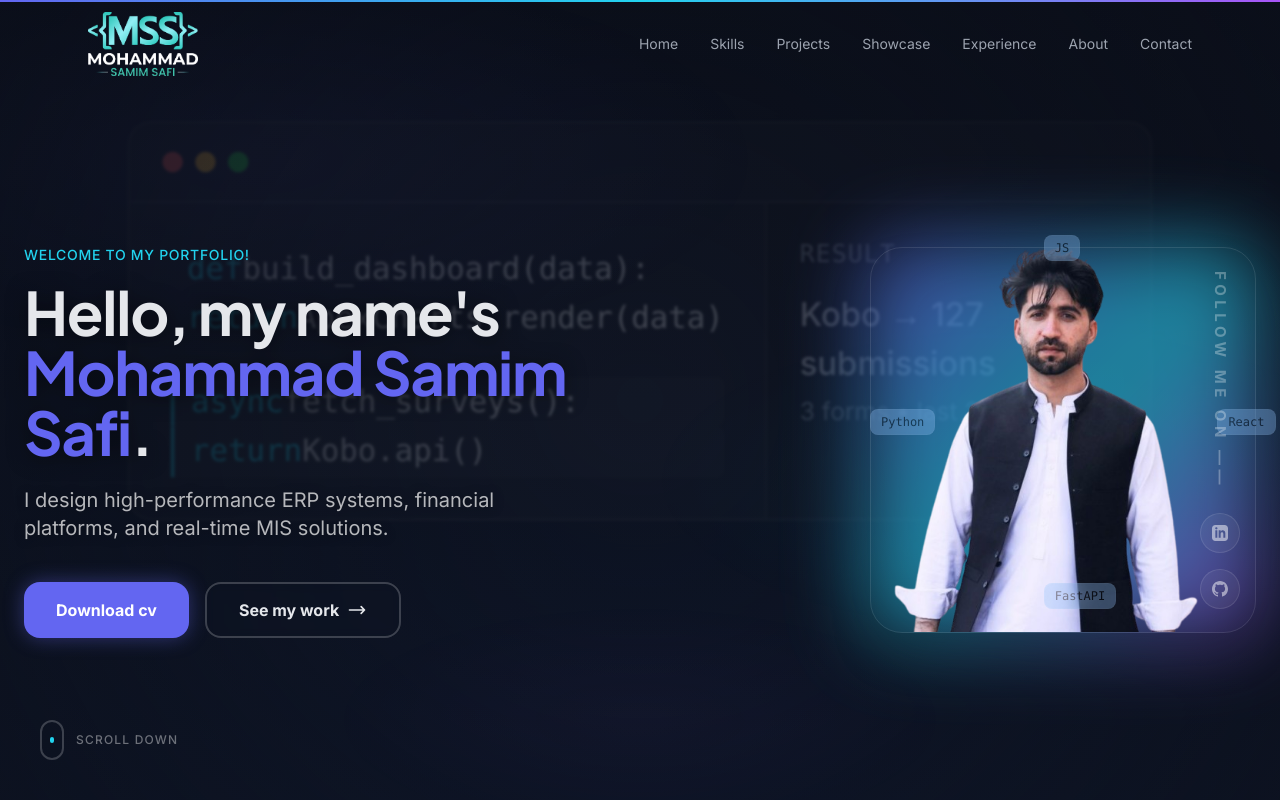
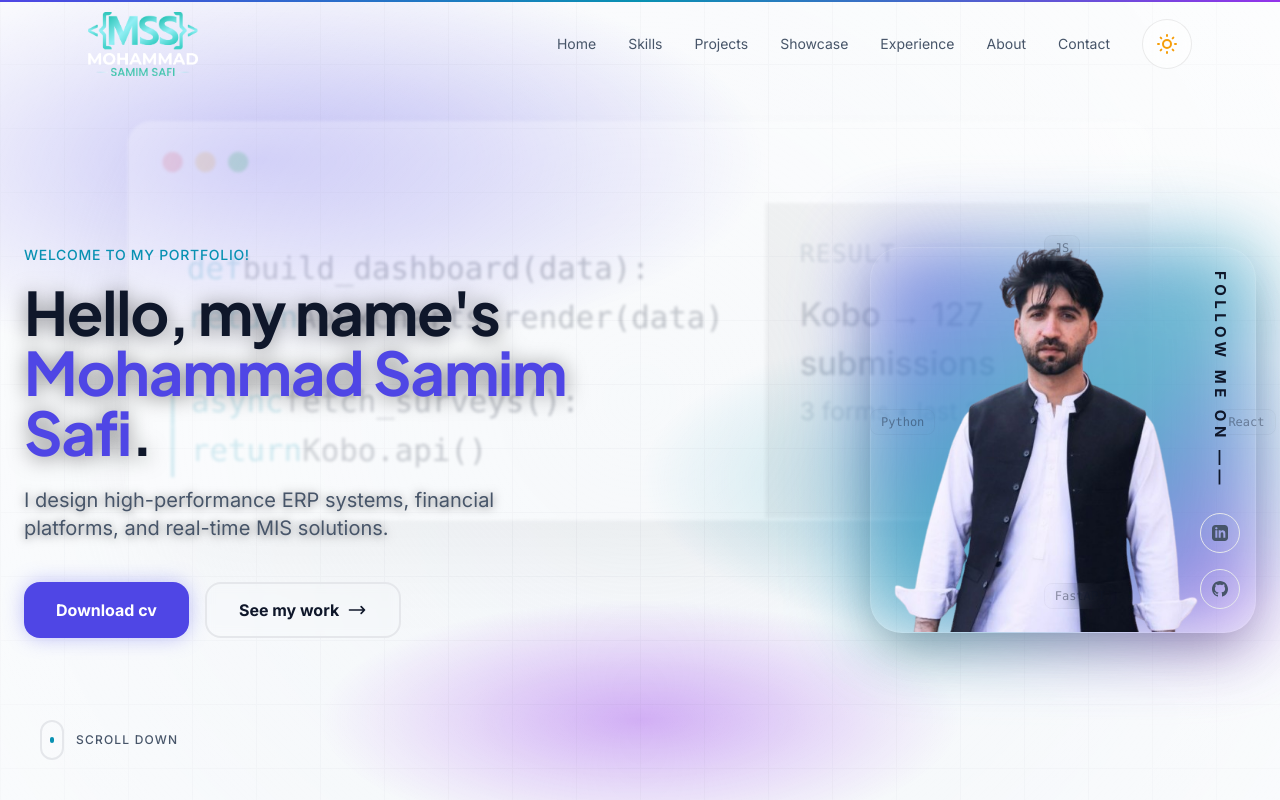
Before and after one commit to SamimSafi/profile, a React (Vite) app: page / in a window 1280 px wide. Shown: the top 800 px of the page. Built offline with nearby package versions, Linux system fonts and the light colour scheme.

Commit message:
added dark and light mode

```diff
--- /dev/null
+++ b/src/components/ThemeToggle.tsx
@@ -0,0 +1,62 @@
+import { motion } from 'framer-motion';
+import { useTheme } from '../hooks/useTheme';
+
+export const ThemeToggle = () => {
+  const { theme, toggleTheme } = useTheme();
+
+  return (
+    <motion.button
+      whileHover={{ scale: 1.1 }}
+      whileTap={{ scale: 0.9 }}
+      onClick={toggleTheme}
+      className="p-3 rounded-full glass hover:bg-white/10 dark:hover:bg-white/5 transition-colors"
+      aria-label="Toggle theme"
+    >
+      <div className="relative w-6 h-6">
+        {/* Sun Icon */}
+        <motion.svg
+          initial={false}
+          animate={{
+            scale: theme === 'light' ? 1 : 0,
+            rotate: theme === 'light' ? 0 : 90,
+            opacity: theme === 'light' ? 1 : 0,
+          }}
+          transition={{ duration: 0.3 }}
+          className="absolute inset-0 text-amber-500"
+          fill="none"
+          viewBox="0 0 24 24"
+          stroke="currentColor"
+          strokeWidth={2}
+        >
+          <path
+            strokeLinecap="round"
+            strokeLinejoin="round"
+            d="M12 3v1m0 16v1m9-9h-1M4 12H3m15.364-6.364l-.707.707M6.343 17.657l-.707.707m12.728 0l-.707-.707M6.343 6.343l-.707-.707M12 8a4 4 0 100 8 4 4 0 000-8z"
+          />
+        </motion.svg>
+
+        {/* Moon Icon */}
+        <motion.svg
+          initial={false}
+          animate={{
+            scale: theme === 'dark' ? 1 : 0,
+            rotate: theme === 'dark' ? 0 : -90,
+            opacity: theme === 'dark' ? 1 : 0,
+          }}
+          transition={{ duration: 0.3 }}
+          className="absolute inset-0 text-blue-400"
+          fill="none"
+          viewBox="0 0 24 24"
+          stroke="currentColor"
+          strokeWidth={2}
+        >
+          <path
+            strokeLinecap="round"
+            strokeLinejoin="round"
+            d="M20.354 15.354A9 9 0 018.646 3.646 9.003 9.003 0 0012 21a9.003 9.003 0 008.354-5.646z"
+          />
+        </motion.svg>
+      </div>
+    </motion.button>
+  );
+};
--- a/src/components/layout/Background.tsx
+++ b/src/components/layout/Background.tsx
@@ -11,9 +11,9 @@ export function Background({ children }: BackgroundProps) {
           className="absolute inset-0 opacity-50"
           style={{
             background: `
-              radial-gradient(ellipse 80% 50% at 20% 20%, rgba(99, 102, 241, 0.15) 0%, transparent 50%),
-              radial-gradient(ellipse 60% 40% at 80% 60%, rgba(34, 211, 238, 0.1) 0%, transparent 50%),
-              radial-gradient(ellipse 50% 30% at 50% 90%, rgba(168, 85, 247, 0.08) 0%, transparent 50%)
+              radial-gradient(ellipse 80% 50% at 20% 20%, var(--primary) 0%, transparent 50%),
+              radial-gradient(ellipse 60% 40% at 80% 60%, var(--accent) 0%, transparent 50%),
+              radial-gradient(ellipse 50% 30% at 50% 90%, var(--highlight) 0%, transparent 50%)
             `,
           }}
         />
@@ -22,8 +22,8 @@ export function Background({ children }: BackgroundProps) {
           className="absolute inset-0 opacity-[0.03]"
           style={{
             backgroundImage: `
-              linear-gradient(rgba(255,255,255,0.1) 1px, transparent 1px),
-              linear-gradient(90deg, rgba(255,255,255,0.1) 1px, transparent 1px)
+              linear-gradient(var(--text) 1px, transparent 1px),
+              linear-gradient(90deg, var(--text) 1px, transparent 1px)
             `,
             backgroundSize: '64px 64px',
           }}
--- a/src/components/layout/Navbar.tsx
+++ b/src/components/layout/Navbar.tsx
@@ -1,6 +1,7 @@
 import { useState, useEffect } from 'react'
 import { motion, AnimatePresence } from 'framer-motion'
 import { IconMenu, IconX } from '@/components/ui/Icons'
+import { ThemeToggle } from '../ThemeToggle'
 import logo from '@/assets/samimsafi.png'
 
 const navLinks = [
@@ -30,7 +31,7 @@ export function Navbar() {
       transition={{ duration: 0.4 }}
       className={`fixed left-0 right-0 top-0 z-50 border-b transition-all duration-300 ${
         scrolled
-          ? 'border-white/[0.08] bg-[rgba(11,15,26,0.8)] backdrop-blur-xl'
+          ? 'border-[var(--glass-border)] bg-[var(--bg)]/80 backdrop-blur-xl'
           : 'border-transparent bg-transparent'
       }`}
     >
@@ -52,16 +53,20 @@ export function Navbar() {
               {label}
             </a>
           ))}
+          <ThemeToggle />
         </nav>
 
+        <div className="flex items-center gap-4 md:hidden">
+          <ThemeToggle />
           <button
             type="button"
             onClick={() => setOpen((o) => !o)}
-          className="flex h-10 w-10 items-center justify-center rounded-lg text-[var(--text)] md:hidden"
+            className="flex h-10 w-10 items-center justify-center rounded-lg text-[var(--text)]"
             aria-label={open ? 'Close menu' : 'Open menu'}
           >
             {open ? <IconX size={24} /> : <IconMenu size={24} />}
           </button>
+        </div>
       </div>
 
       <AnimatePresence>
--- a/src/components/ui/HeroCodeBlock.tsx
+++ b/src/components/ui/HeroCodeBlock.tsx
@@ -3,12 +3,12 @@ import { motion, AnimatePresence } from 'framer-motion'
 
 type Run = 'build_dashboard' | 'fetch_surveys' | null
 
-const EDITOR_BG = '#1a1e29'
+const EDITOR_BG = 'var(--editor-bg)'
 const DOT_RED = '#ff5f56'
 const DOT_ORANGE = '#ffbd2e'
 const DOT_GREEN = '#27c93f'
-const KEYWORD = '#22d3ee'
-const TEXT = '#e5e7eb'
+const KEYWORD = 'var(--accent)'
+const TEXT = 'var(--text)'
 
 const LINES = [
   { id: 'l1', fn: 'build_dashboard' as const, raw: 'def build_dashboard(data):' },
--- /dev/null
+++ b/src/hooks/useTheme.tsx
@@ -0,0 +1,43 @@
+import { createContext, useContext, useEffect, useState } from 'react';
+
+type Theme = 'light' | 'dark';
+
+interface ThemeContextType {
+  theme: Theme;
+  toggleTheme: () => void;
+}
+
+const ThemeContext = createContext<ThemeContextType | undefined>(undefined);
+
+export const ThemeProvider = ({ children }: { children: React.ReactNode }) => {
+  const [theme, setTheme] = useState<Theme>(() => {
+    const saved = localStorage.getItem('theme');
+    if (saved === 'light' || saved === 'dark') return saved;
+    return window.matchMedia('(prefers-color-scheme: dark)').matches ? 'dark' : 'light';
+  });
+
+  useEffect(() => {
+    const root = window.document.documentElement;
+    root.classList.remove('light', 'dark');
+    root.classList.add(theme);
+    localStorage.setItem('theme', theme);
+  }, [theme]);
+
+  const toggleTheme = () => {
+    setTheme((prev) => (prev === 'light' ? 'dark' : 'light'));
+  };
+
+  return (
+    <ThemeContext.Provider value={{ theme, toggleTheme }}>
+      {children}
+    </ThemeContext.Provider>
+  );
+};
+
+export const useTheme = () => {
+  const context = useContext(ThemeContext);
+  if (context === undefined) {
+    throw new Error('useTheme must be used within a ThemeProvider');
+  }
+  return context;
+};
--- a/src/main.tsx
+++ b/src/main.tsx
@@ -2,6 +2,7 @@ import { StrictMode } from 'react'
 import { createRoot } from 'react-dom/client'
 import { BrowserRouter } from 'react-router-dom'
 import App from './App'
+import { ThemeProvider } from './hooks/useTheme'
 import './styles/globals.css'
 
 // Vite's BASE_URL matches the `base` in vite.config ('' for /, or e.g. '/profile/' for GH Pages).
@@ -12,7 +13,9 @@ const basename = base === '/' ? '/' : base.replace(/\/$/, '')
 createRoot(document.getElementById('root')!).render(
   <StrictMode>
     <BrowserRouter basename={basename}>
-      <App />
+      <ThemeProvider>
+        <App />
+      </ThemeProvider>
     </BrowserRouter>
   </StrictMode>
 )
--- a/src/sections/About.tsx
+++ b/src/sections/About.tsx
@@ -49,7 +49,7 @@ export function About() {
                   background: `linear-gradient(135deg, var(--primary) 0%, var(--accent) 50%, var(--highlight) 100%)`,
                 }}
               />
-              <div className="relative overflow-hidden rounded-[2rem] border border-white/10 shadow-2xl">
+              <div className="relative overflow-hidden rounded-[2rem] border border-[var(--glass-border)] shadow-2xl">
                 <img src={profileImg} alt="" className="h-64 w-64 object-cover sm:h-72 sm:w-72" />
               </div>
             </div>
@@ -57,7 +57,7 @@ export function About() {
         </div>
 
         {/* Tech stack at the end */}
-        <div className="mt-12 flex flex-wrap gap-2 border-t border-white/5 pt-8">
+        <div className="mt-12 flex flex-wrap gap-2 border-t border-[var(--glass-border)] pt-8">
           {about.techStack
             .filter((t) => !['React', 'TypeScript'].includes(t))
             .map((t, i) => (
@@ -67,7 +67,7 @@ export function About() {
                 whileInView={{ opacity: 1, scale: 1 }}
                 viewport={{ once: true }}
                 transition={{ duration: 0.25, delay: i * 0.03 }}
-                className="rounded-lg border border-white/10 bg-white/[0.03] px-3 py-2 text-sm text-[var(--text)]"
+                className="rounded-lg border border-[var(--glass-border)] bg-[var(--text)]/[0.03] px-3 py-2 text-sm text-[var(--text)]"
               >
                 {t}
               </motion.span>
--- a/src/sections/Hero.tsx
+++ b/src/sections/Hero.tsx
@@ -44,7 +44,7 @@ export function Hero() {
       </div>
 
       {/* Vignette overlay to darken edges and center the text focus */}
-      <div className="pointer-events-none absolute inset-0 z-0 bg-[radial-gradient(circle_at_center,transparent_0%,rgba(11,15,26,0.6)_100%)]" />
+      <div className="pointer-events-none absolute inset-0 z-0 bg-[radial-gradient(circle_at_center,transparent_0%,var(--hero-vignette)_100%)] transition-colors duration-300" />
 
       {/* Left: badge, name, typewriter, CTAs */}
       <div className="relative z-10 max-w-xl md:flex-1">
@@ -68,7 +68,7 @@ export function Hero() {
           initial={{ opacity: 0, y: 14 }}
           animate={{ opacity: 1, y: 0 }}
           transition={{ duration: 0.4, delay: 0.16 }}
-          className="mt-6 max-w-lg text-lg leading-relaxed text-white/70 drop-shadow-[0_1px_5px_rgba(0,0,0,0.5)] md:text-xl"
+          className="mt-6 max-w-lg text-lg leading-relaxed text-[var(--text-muted)] drop-shadow-[0_1px_5px_rgba(0,0,0,0.5)] md:text-xl"
         >
           {site.heroSentence.includes('real-time dashboards') ? (
             <>
@@ -95,7 +95,7 @@ export function Hero() {
           </a>
           <a
             href="#projects"
-            className="flex h-14 items-center rounded-2xl border-2 border-white/20 bg-transparent px-8 font-bold text-[var(--text)] backdrop-blur-sm transition hover:bg-white/[0.05] hover:border-white/40 group"
+            className="flex h-14 items-center rounded-2xl border-2 border-[var(--text-muted)]/20 bg-transparent px-8 font-bold text-[var(--text)] backdrop-blur-sm transition hover:bg-[var(--text)]/[0.05] hover:border-[var(--text-muted)]/40 group"
           >
             See my work
             <svg
@@ -122,7 +122,7 @@ export function Hero() {
         transition={{ delay: 1, duration: 1 }}
         className="absolute bottom-10 left-6 hidden items-center gap-3 md:flex lg:left-10"
       >
-        <div className="flex h-10 w-6 justify-center rounded-full border-2 border-white/20 p-1">
+        <div className="flex h-10 w-6 justify-center rounded-full border-2 border-[var(--text-muted)]/20 p-1">
           <motion.div
             animate={{
               y: [0, 12, 0],
@@ -135,10 +135,11 @@ export function Hero() {
             className="h-1.5 w-1 rounded-full bg-[var(--accent)]"
           />
         </div>
-        <span className="text-xs font-medium uppercase tracking-widest text-white/40">
+        <span className="text-xs font-medium uppercase tracking-widest text-[var(--text-muted)]">
           Scroll down
         </span>
       </motion.div>
+
 
       {/* Right: profile */}
       <motion.div
@@ -180,7 +181,7 @@ export function Hero() {
                   initial={{ opacity: 0, scale: 0.8 }}
                   animate={{ opacity: 0.4, scale: 1 }}
                   transition={{ duration: 0.5, delay: 0.4 + t.delay * 0.2 }}
-                  className="absolute hidden rounded-lg border border-white/10 bg-blue-300/80 px-2.5 py-1 font-mono text-xs text-black backdrop-blur-md md:block"
+                  className="absolute hidden rounded-lg border border-[var(--glass-border)] bg-[var(--bg-end)]/80 px-2.5 py-1 font-mono text-xs text-[var(--text)] backdrop-blur-md md:block"
                   style={{ left: `${x}%`, top: `${y}%`, transform: 'translate(-50%, -50%)' }}
                 >
                   {t.name}
@@ -199,7 +200,7 @@ export function Hero() {
         className="absolute right-6 top-50 z-20 hidden flex-col items-center gap-6 md:flex lg:right-10"
       >
         <span
-          className="text-[15px] font-bold uppercase tracking-[0.3em] text-white/30"
+          className="text-[15px] font-bold uppercase tracking-[0.3em] text-[var(--text-muted)]/40"
           style={{ writingMode: 'vertical-rl' }}
         >
           Follow me on ——
@@ -209,7 +210,7 @@ export function Hero() {
             href="http://linkedin.com/in/mohammad-samim-safi-6b9590155"
             target="_blank"
             rel="noreferrer"
-            className="flex h-10 w-10 items-center justify-center rounded-full bg-white/5 border border-white/10 text-white/50 transition hover:bg-[var(--primary)] hover:text-white hover:border-[var(--primary)] hover:shadow-glow"
+            className="flex h-10 w-10 items-center justify-center rounded-full bg-[var(--text)]/5 border border-[var(--text)]/10 text-[var(--text-muted)] transition hover:bg-[var(--primary)] hover:text-white hover:border-[var(--primary)] hover:shadow-glow"
           >
             <svg className="h-4 w-4" fill="currentColor" viewBox="0 0 24 24">
               <path d="M19 0h-14c-2.761 0-5 2.239-5 5v14c0 2.761 2.239 5 5 5h14c2.762 0 5-2.239 5-5v-14c0-2.761-2.238-5-5-5zm-11 19h-3v-11h3v11zm-1.5-12.268c-.966 0-1.75-.79-1.75-1.764s.784-1.764 1.75-1.764 1.75.79 1.75 1.764-.783 1.764-1.75 1.764zm13.5 12.268h-3v-5.604c0-3.368-4-3.113-4 0v5.604h-3v-11h3v1.765c1.396-2.586 7-2.777 7 2.476v6.759z" />
@@ -219,7 +220,7 @@ export function Hero() {
             href="https://github.com/samimsafi"
             target="_blank"
             rel="noreferrer"
-            className="flex h-10 w-10 items-center justify-center rounded-full bg-white/5 border border-white/10 text-white/50 transition hover:bg-[var(--primary)] hover:text-white hover:border-[var(--primary)] hover:shadow-glow"
+            className="flex h-10 w-10 items-center justify-center rounded-full bg-[var(--text)]/5 border border-[var(--text)]/10 text-[var(--text-muted)] transition hover:bg-[var(--primary)] hover:text-white hover:border-[var(--primary)] hover:shadow-glow"
           >
             <svg className="h-4 w-4" fill="currentColor" viewBox="0 0 24 24">
               <path d="M12 0c-6.626 0-12 5.373-12 12 0 5.302 3.438 9.8 8.207 11.387.599.111.793-.261.793-.577v-2.234c-3.338.726-4.033-1.416-4.033-1.416-.546-1.387-1.333-1.756-1.333-1.756-1.089-.745.083-.729.083-.729 1.205.084 1.839 1.237 1.839 1.237 1.07 1.834 2.807 1.304 3.492.997.107-.775.418-1.305.762-1.604-2.665-.305-5.467-1.334-5.467-5.931 0-1.311.469-2.381 1.236-3.221-.124-.303-.535-1.524.117-3.176 0 0 1.008-.322 3.301 1.23.957-.266 1.983-.399 3.003-.404 1.02.005 2.047.138 3.006.404 2.291-1.552 3.297-1.23 3.297-1.23.653 1.653.242 2.874.118 3.176.77.84 1.235 1.911 1.235 3.221 0 4.609-2.807 5.624-5.479 5.921.43.372.823 1.102.823 2.222v3.293c0 .319.192.694.801.576 4.765-1.589 8.199-6.086 8.199-11.386 0-6.627-5.373-12-12-12z" />
--- a/src/styles/globals.css
+++ b/src/styles/globals.css
@@ -4,6 +4,25 @@
 
 /* Dark futuristic UI – #0b0f1a → #0f172a, glassmorphism, indigo/cyan */
 :root {
+  /* Light mode variables */
+  --bg: #f8fafc;
+  --bg-end: #f1f5f9;
+  --card: rgba(0, 0, 0, 0.04);
+  --primary: #4f46e5;
+  --accent: #0891b2;
+  --highlight: #9333ea;
+  --text: #0f172a;
+  --text-muted: #475569;
+  --scrollbar-thumb: #cbd5e1;
+  --scrollbar-track: #f1f5f9;
+  --glass-border: rgba(0, 0, 0, 0.08);
+  --glass-bg: rgba(255, 255, 255, 0.6);
+  --editor-bg: #ffffff;
+  --hero-vignette: rgba(255, 255, 255, 0.6);
+}
+
+.dark {
+  /* Dark futuristic UI – #0b0f1a → #0f172a, glassmorphism, indigo/cyan */
   --bg: #0b0f1a;
   --bg-end: #0f172a;
   --card: rgba(255, 255, 255, 0.04);
@@ -14,6 +33,10 @@
   --text-muted: #9ca3af;
   --scrollbar-thumb: #374151;
   --scrollbar-track: #0b0f1a;
+  --glass-border: rgba(255, 255, 255, 0.08);
+  --glass-bg: rgba(255, 255, 255, 0.04);
+  --editor-bg: #1a1e29;
+  --hero-vignette: rgba(11, 15, 26, 0.6);
 }
 
 html {
@@ -27,17 +50,20 @@ body {
   background: linear-gradient(180deg, var(--bg) 0%, var(--bg-end) 100%);
   background-attachment: fixed;
   color: var(--text);
+  transition: background 0.3s ease, color 0.3s ease;
 }
 
 /* Glassmorphism – card with blur */
 .glass {
-  @apply border border-white/[0.08] backdrop-blur-xl;
-  background: rgba(255, 255, 255, 0.04);
+  @apply backdrop-blur-xl transition-all duration-300;
+  background: var(--glass-bg);
+  border: 1px solid var(--glass-border);
 }
 
 .glass-card {
-  @apply rounded-2xl border border-white/[0.08] backdrop-blur-xl;
-  background: rgba(255, 255, 255, 0.04);
+  @apply rounded-2xl backdrop-blur-xl transition-all duration-300;
+  background: var(--glass-bg);
+  border: 1px solid var(--glass-border);
 }
 
 /* Button glow (primary indigo) */
--- a/tailwind.config.js
+++ b/tailwind.config.js
@@ -1,5 +1,6 @@
 /** @type {import('tailwindcss').Config} */
 export default {
+  darkMode: 'class',
   content: ['./index.html', './src/**/*.{js,ts,jsx,tsx}'],
   theme: {
     extend: {
@@ -9,13 +10,13 @@ export default {
         heading: ['Plus Jakarta Sans', 'Space Grotesk', 'Inter', 'sans-serif'],
       },
       colors: {
-        bg: '#0b0f1a',
-        'bg-end': '#0f172a',
-        primary: '#6366f1',
-        accent: '#22d3ee',
-        highlight: '#a855f7',
-        'text-main': '#e5e7eb',
-        'text-muted': '#9ca3af',
+        bg: 'var(--bg)',
+        'bg-end': 'var(--bg-end)',
+        primary: 'var(--primary)',
+        accent: 'var(--accent)',
+        highlight: 'var(--highlight)',
+        'text-main': 'var(--text)',
+        'text-muted': 'var(--text-muted)',
       },
       letterSpacing: { tight: '-0.02em' },
       lineHeight: { tight: '1.2' },
```
Also changed, not shown: src/sections/Projects.tsx (+9 -9 lines), src/sections/Skills.tsx (+4 -4 lines). Lines whose indentation alone changed are shown as unchanged.
